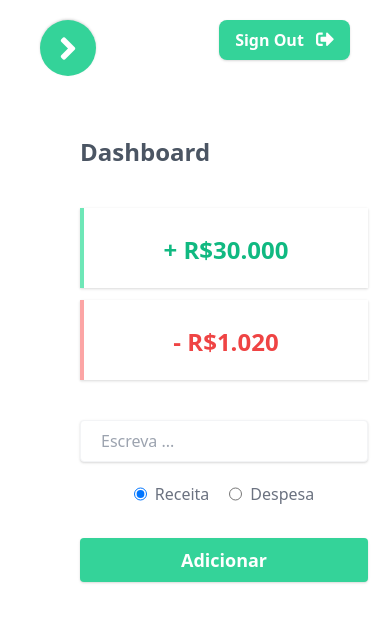
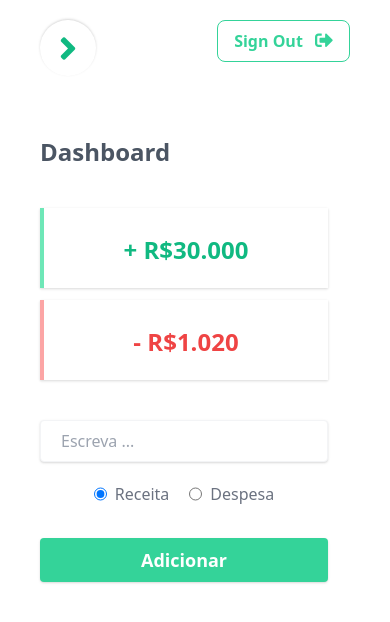
Before and after one commit to WelderMileu/login-page-html, a plain HTML site: page dashboard.html in a window 390 px wide. Drawn offline with nearby package versions, Linux system fonts and the light colour scheme.

Commit message:
alterando stilo dos buttons

```diff
--- a/dashboard.html
+++ b/dashboard.html
@@ -21,8 +21,8 @@
     </style>
     <body>
         <section class="flex flex-row">
-            <div class="absolute top-5 left-10 w-14 h-14 bg-green-400 rounded-full flex justify-center items-center shadow z-10 block md:hidden cursor-pointer hover:bg-green-300 toggle-180" id="toggle">
-                <i class="fas fa-angle-left text-white text-4xl"></i>
+            <div class="absolute top-5 left-10 w-14 h-14 rounded-full flex justify-center items-center shadow z-10 block md:hidden cursor-pointer hover:bg-green-300 toggle-180" id="toggle">
+                <i class="fas fa-angle-left text-green-500 text-4xl hover:text-white"></i>
             </div>
 
             <article class="bg-white h-screen min-w-lg w-64 md:w-72 flex flex-col absolute md:relative hidden-menu shadow" id="menu">
@@ -67,12 +67,12 @@
                     </ul>
                 </div>
             </article>
-            <button id="signout" class="px-4 py-2 bg-green-400 text-white font-semibold absolute top-5 right-10 rounded-lg shadow hover:bg-green-300">
+            <button id="signout" class="px-4 py-2 border border-green-400 text-green-400 font-semibold absolute top-5 right-10 rounded-lg  hover:bg-green-300 hover:text-white hover:border-green-300">
                 Sign Out
                 <i class="fas fa-sign-out-alt pl-2 text-lg"></i>
             </button>
 
-            <div class="mt-24 md:mt-5 ml-20">
+            <div class="mt-24 md:mt-5 ml-10 md:ml-20">
                 <h1 class="mt-10 mb-10 font-semibold text-2xl text-gray-600">Dashboard</h1>
                 <div class="flex flex-col md:flex-row justify-center items-center">
                     <div class="flex flex-row justify-center items-center text-center shadow border-l-4 border-green-300 py-10 w-72 h-20 mr-0 md:mr-5">
```
